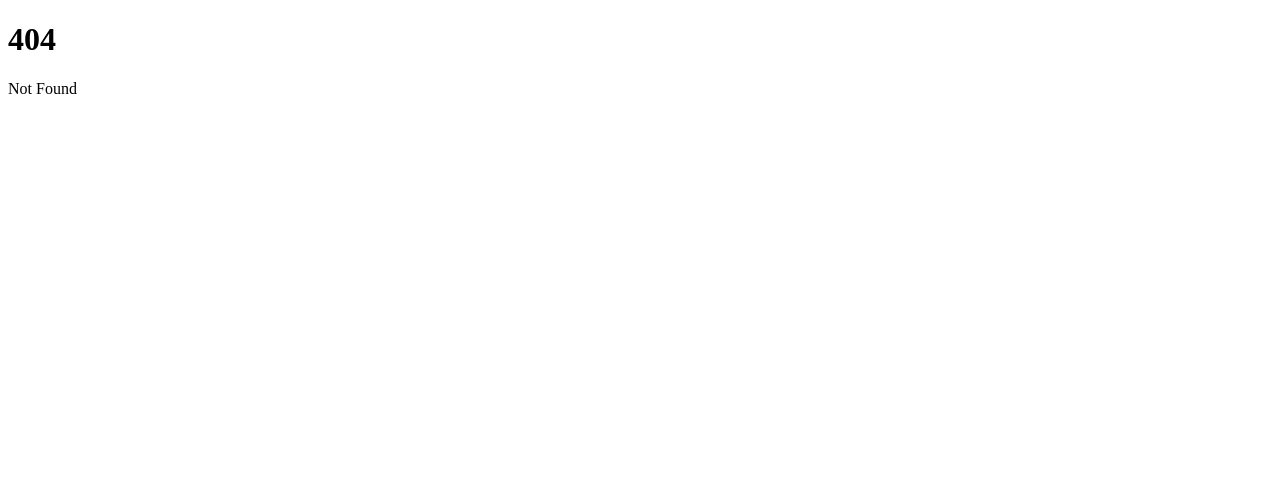
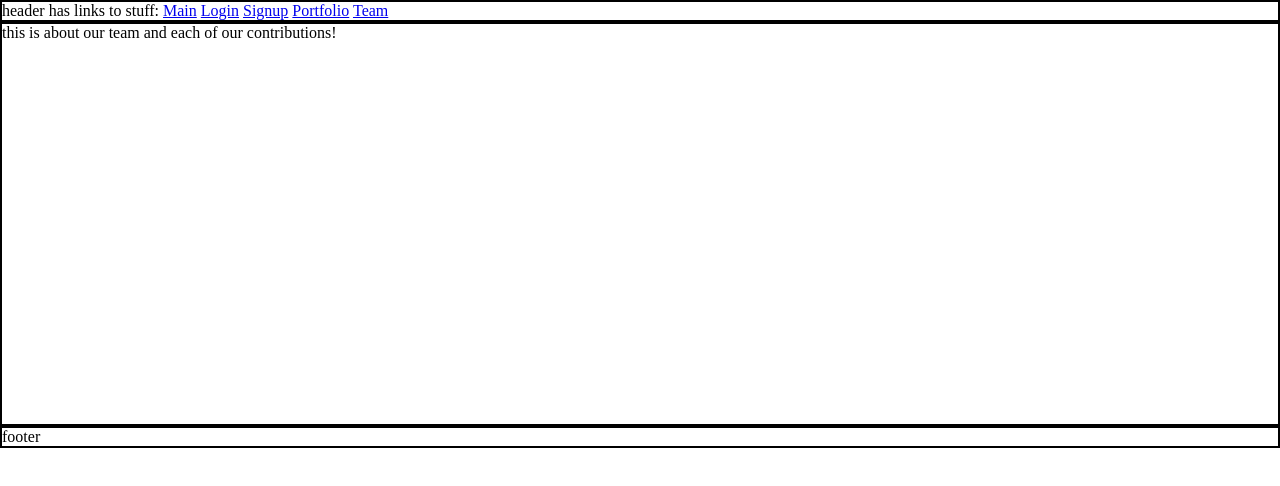
Before and after one commit to ArcherHeffern/ImpliedVolatilityIndex, a SvelteKit app: page /team in a window 1280 px wide. Before the commit this address had no page. Shown: the top 486 px of the page. Built offline with nearby package versions, Linux system fonts and the light colour scheme.

Commit message:
set up structure

```diff
--- /dev/null
+++ b/src/lib/Footer.svelte
@@ -0,0 +1 @@
+footer
--- /dev/null
+++ b/src/lib/Header.svelte
@@ -0,0 +1,8 @@
+header
+has links to stuff:
+<a href="/">Main</a>
+<!-- This section will need some logic to check if the user is logged in or not - this will have to be implemented in conjeunction with user authentication -->
+<a href="/login">Login</a>
+<a href="/signup">Signup</a>
+<a href="/portfolio">Portfolio</a>
+<a href="/team">Team</a>
--- /dev/null
+++ b/src/routes/+layout.svelte
@@ -0,0 +1,17 @@
+<script>
+    import Header from '../lib/Header.svelte'
+    import Footer from '../lib/Footer.svelte'
+    import './styles.css'
+</script>
+
+<div class="app">
+    <header>
+        <Header/>
+    </header>
+    <main>
+        <slot/>
+    </main>
+    <footer>
+        <Footer/>
+    </footer>
+</div>
--- a/src/routes/+page.svelte
+++ b/src/routes/+page.svelte
@@ -1,2 +1 @@
-<h1>Welcome to SvelteKit</h1>
-<p>Visit <a href="https://kit.svelte.dev">kit.svelte.dev</a> to read the documentation</p>
+This is the main section
--- /dev/null
+++ b/src/routes/login/+page.svelte
@@ -0,0 +1 @@
+this is the login page
--- /dev/null
+++ b/src/routes/portfolio/+page.svelte
@@ -0,0 +1 @@
+this is the portfolio page
--- /dev/null
+++ b/src/routes/signup/+page.svelte
@@ -0,0 +1 @@
+this is the sign up page
--- /dev/null
+++ b/src/routes/styles.css
@@ -0,0 +1,22 @@
+* {
+    margin: 0;
+    padding: 0;
+}
+
+.app {
+    width: 100%;
+}
+
+body {
+    min-height: 100vh;
+}
+
+header,
+footer,
+main {
+    border: 2px solid black;
+}
+
+main {
+    min-height: 50vh;
+}
--- /dev/null
+++ b/src/routes/team/+page.svelte
@@ -0,0 +1 @@
+this is about our team and each of our contributions!
```
Also changed, not shown: 1 other file (tests, documents, lock files or other folders).
